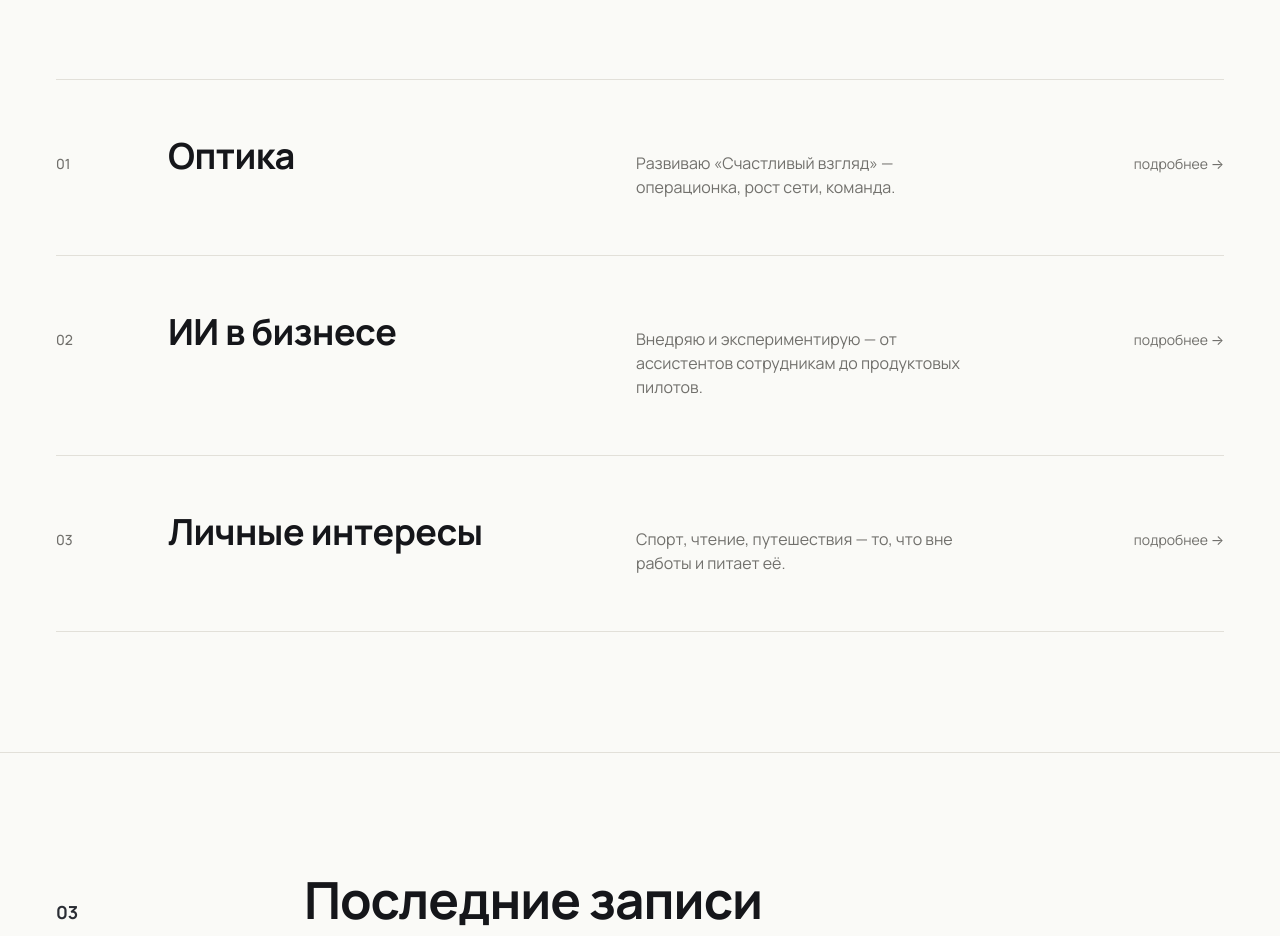
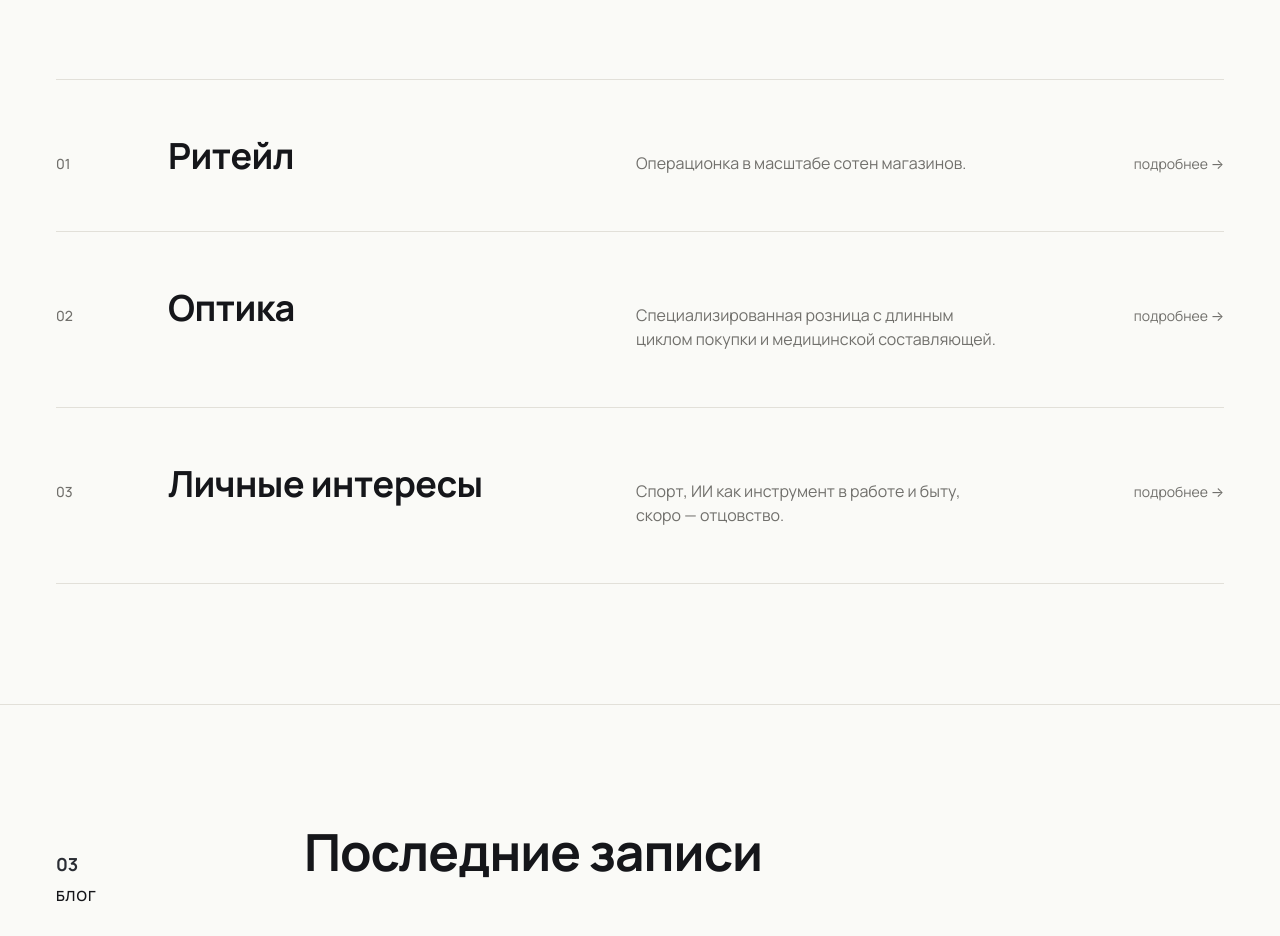
Before and after one commit to victordiakonov-netizen/personal-site, a plain HTML site: page index.html in a window 1280 px wide. Shown: the part 1740-2676 px from the top of the page. Drawn offline with nearby package versions, Linux system fonts and the light colour scheme.

Commit message:
Чем занимаюсь: обновлены три направления

```diff
--- a/index.html
+++ b/index.html
@@ -89,20 +89,20 @@
     <div class="doing-list">
       <div class="doing-row">
         <span class="doing-num">01</span>
-        <span class="doing-title">Оптика</span>
-        <span class="doing-desc">Развиваю «Счастливый взгляд» — операционка, рост сети, команда.</span>
+        <span class="doing-title">Ритейл</span>
+        <span class="doing-desc">Операционка в масштабе сотен магазинов.</span>
         <span class="doing-arrow">подробнее →</span>
       </div>
       <div class="doing-row">
         <span class="doing-num">02</span>
-        <span class="doing-title">ИИ в бизнесе</span>
-        <span class="doing-desc">Внедряю и экспериментирую — от ассистентов сотрудникам до продуктовых пилотов.</span>
+        <span class="doing-title">Оптика</span>
+        <span class="doing-desc">Специализированная розница с длинным циклом покупки и медицинской составляющей.</span>
         <span class="doing-arrow">подробнее →</span>
       </div>
       <div class="doing-row">
         <span class="doing-num">03</span>
         <span class="doing-title">Личные интересы</span>
-        <span class="doing-desc">Спорт, чтение, путешествия — то, что вне работы и питает её.</span>
+        <span class="doing-desc">Спорт, ИИ как инструмент в работе и быту, скоро — отцовство.</span>
         <span class="doing-arrow">подробнее →</span>
       </div>
     </div>
```
